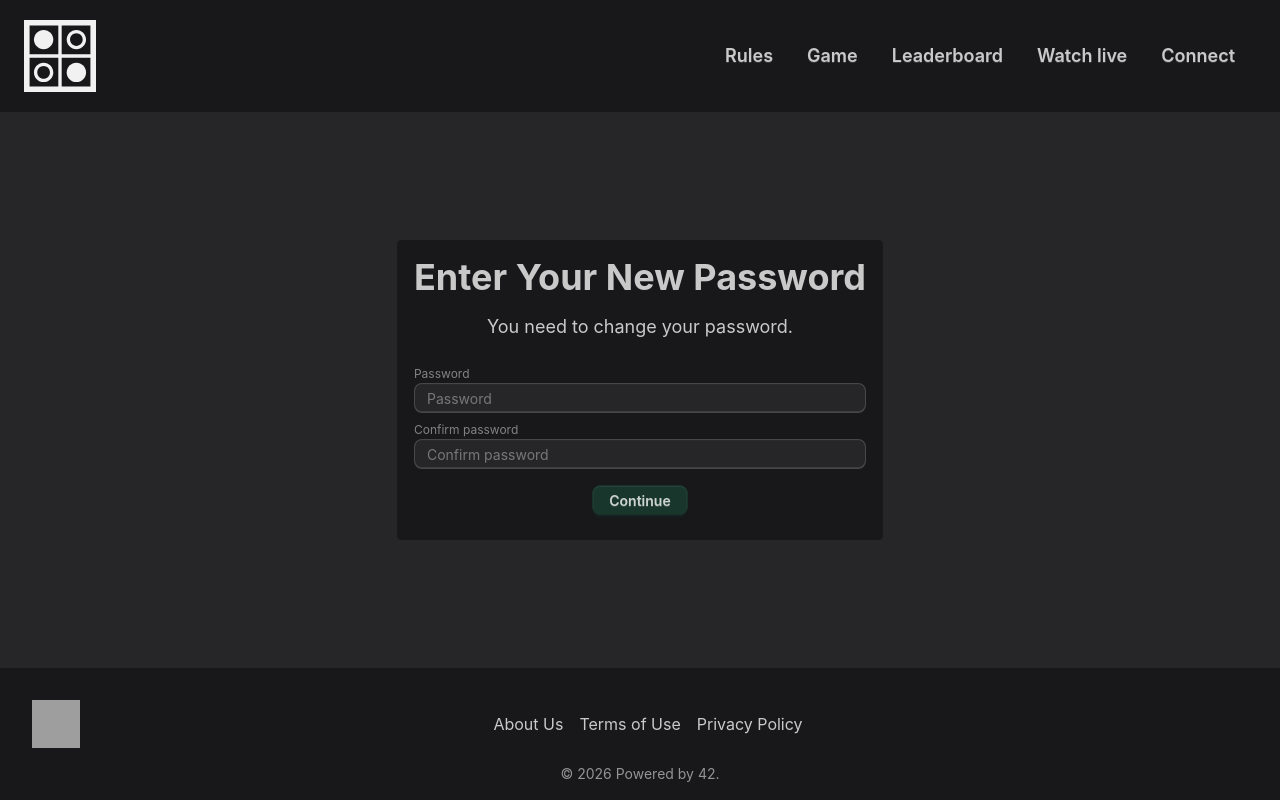
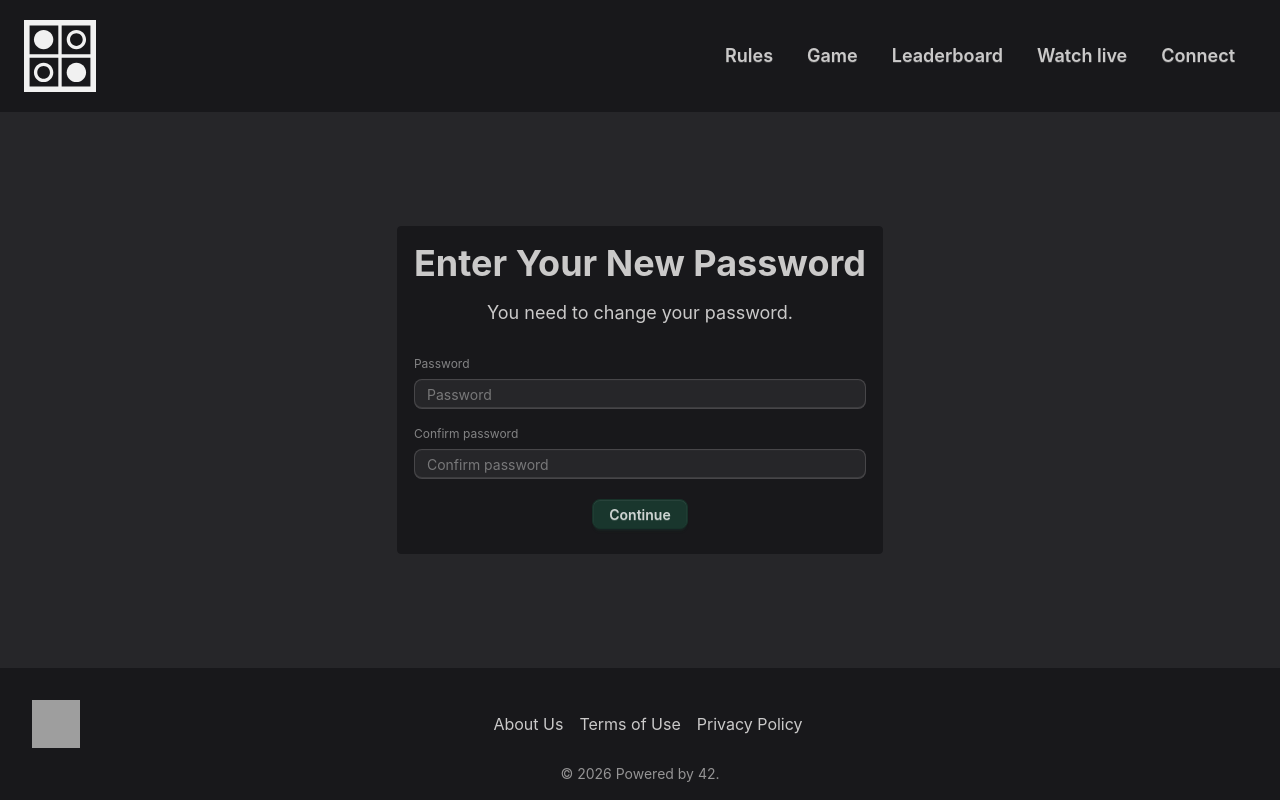
Before and after one commit to HopHouse13/42_ft_transcendence, a React (Vite) app in the folder front-end/: page /resetPassword in a window 1280 px wide. Built offline with nearby package versions, Linux system fonts and the light colour scheme; grey boxes are pictures that could not be loaded.

Commit message:
refactor(profile-page): reorganise FormField file.     - create ui component directory     - move FormField.tsx from authentication to ui directory

```diff
--- a/front-end/src/components/authentication/AuthForm.tsx
+++ b/front-end/src/components/authentication/AuthForm.tsx
@@ -1,5 +1,5 @@
 import { Link } from "react-router-dom";
-import FormField from "./FormField";
+import FormField from "../ui/FormField";
 import AuthCard from "./AuthCard";
 import { PASSWORD_PATTERN, PASSWORD_TITLE, PASSWORD_HINT } from "../../constants/authConstants";
 import type { AuthMode } from "../../types/authTypes";
--- a/front-end/src/components/authentication/FormField.tsx
+++ b/front-end/src/components/ui/FormField.tsx
@@ -31,7 +31,7 @@ const FormField = ({
 	title,
 	className,
 }: FormFieldProps) => (
-	<label className={`filedset w-full mt-2 ${className ?? ""}`}>
+	<label className={`fieldset w-full mt-2 ${className ?? ""}`}>
 		<span className="label">{label}</span>
 		<input
 			type={type}
--- a/front-end/src/pages/forgotPassword.tsx
+++ b/front-end/src/pages/forgotPassword.tsx
@@ -1,6 +1,6 @@
 import React, { useState } from "react";
 import AuthCard from "../components/authentication/AuthCard";
-import FormField from "../components/authentication/FormField";
+import FormField from "../components/ui/FormField";
 import { useAuth } from "../hooks/useAuth";
 
 const ForgotPassword = () => {
--- a/front-end/src/pages/resetPassword.tsx
+++ b/front-end/src/pages/resetPassword.tsx
@@ -1,7 +1,7 @@
 import React, { useMemo, useState } from "react";
 import { useSearchParams } from "react-router-dom";
 import AuthCard from "../components/authentication/AuthCard";
-import FormField from "../components/authentication/FormField";
+import FormField from "../components/ui/FormField";
 import { useAuth } from "../hooks/useAuth";
 import { PASSWORD_PATTERN, PASSWORD_TITLE, PASSWORD_HINT } from "../constants/authConstants";
 
```
